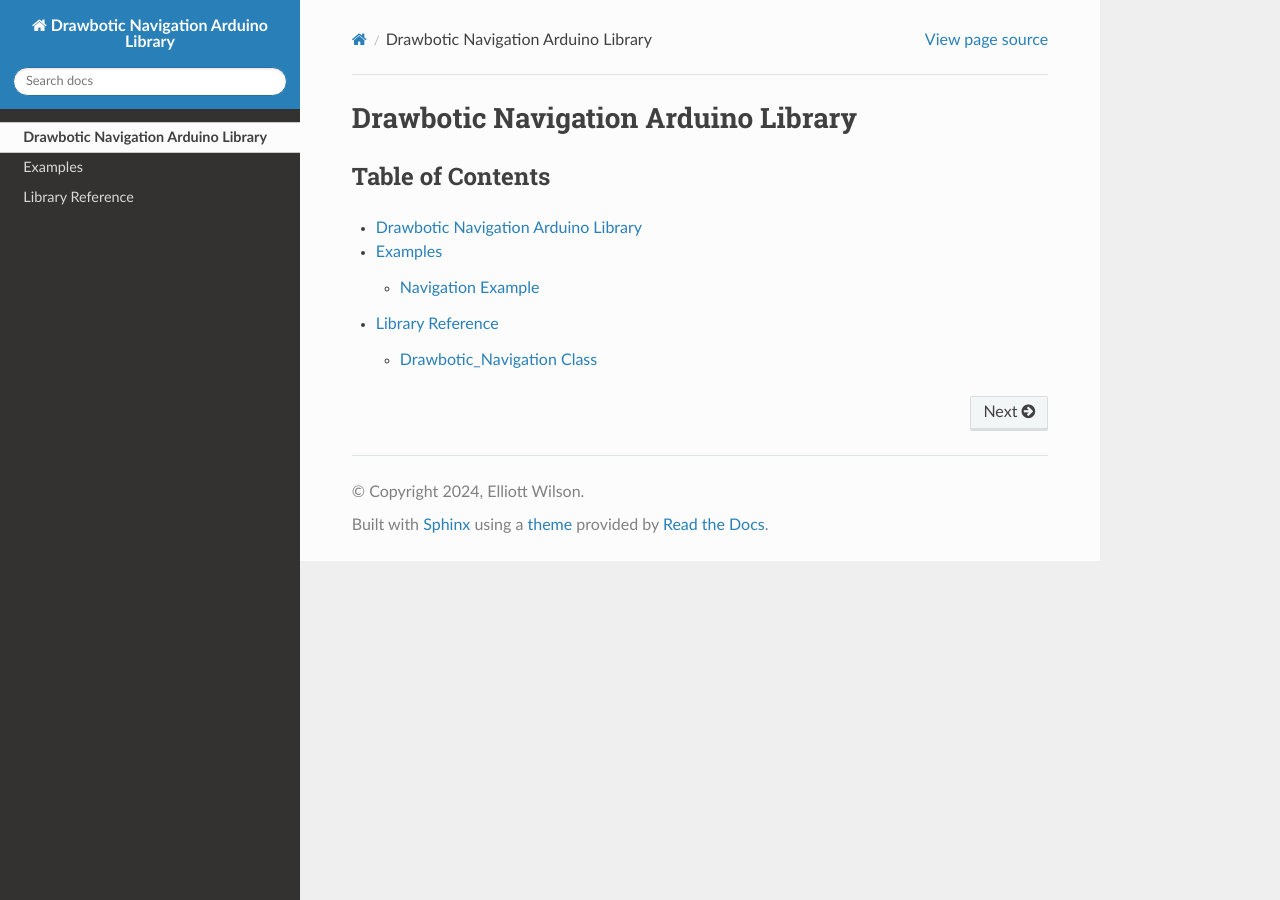
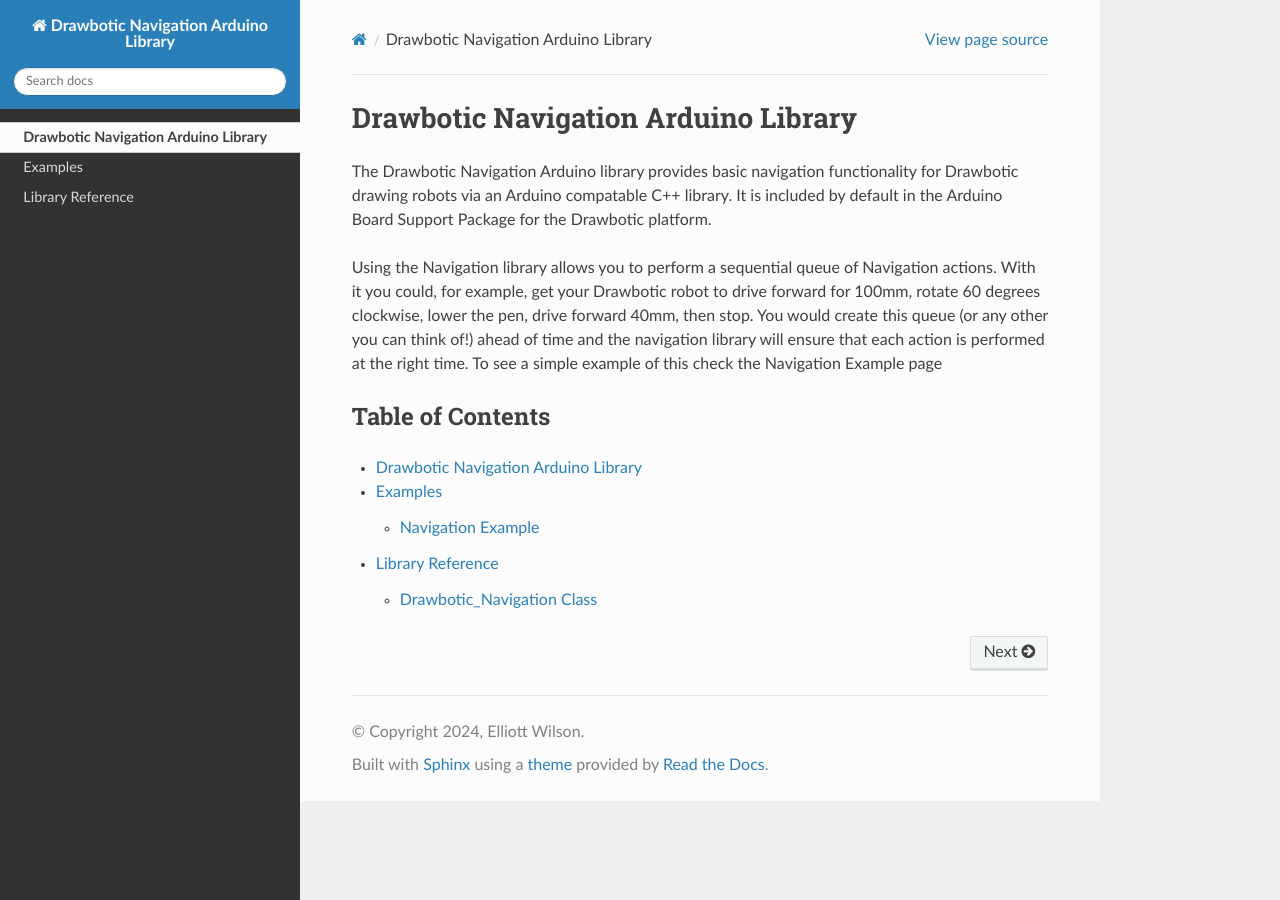
Before and after one commit to Drawbotic/Drawbotic-Navigation-Arduino, a Sphinx documentation site: the page built from docs/index.rst, in a window 1280 px wide. Built offline with Sphinx 7.4.7 and the Read the Docs theme 2.0.0, drawn with Linux system fonts in a browser that asks for light colours.

Commit message:
Doc Updates

```diff
--- a/docs/examples/navigation_example.rst
+++ b/docs/examples/navigation_example.rst
@@ -2,6 +2,11 @@
 
 Navigation Example
 ==================
+This simple example uses the Navigation Library to get your Drawbotic robot to draw a simple polygon with sides of equal length.
+
+The navigation queue is generated in the createPolygon function which is in turn called in setup. The createPolygon function allows you to create a queue to draw polygon with any number of sides you like and with any length of side you want. This is achieved through a for loop that runs as many times as there are sides, each interation adds a forward action to draw the side, then a rotate action is used to rotate the bot the correct amount to create the desired corner, the angle of this corner is equal to 360 / the total number of corners. This means that at the end of the polygon drawing the robot will have rotated a total of 360 degrees, i.e a full rotation.
+
+By default the example draws an Octogon with a side length of 50mm, see if you are able to change this to a different shape!
 
 .. literalinclude:: ../../examples/NavigationExample/NavigationExample.ino
    :language: c++
--- a/docs/index.rst
+++ b/docs/index.rst
@@ -10,6 +10,10 @@
     :maxdepth: 3
     :caption: Contents:
 
+The Drawbotic Navigation Arduino library provides basic navigation functionality for Drawbotic drawing robots via an Arduino compatable C++ library. It is included by default in the Arduino Board Support Package for the Drawbotic platform.
+
+Using the Navigation library allows you to perform a sequential queue of Navigation actions. With it you could, for example, get your Drawbotic robot to drive forward for 100mm, rotate 60 degrees clockwise, lower the pen, drive forward 40mm, then stop. You would create this queue (or any other you can think of!) ahead of time and the navigation library will ensure that each action is performed at the right time. To see a simple example of this check the Navigation Example page
+
 Table of Contents
 ^^^^^^^^^^^^^^^^^
 .. toctree::
```
